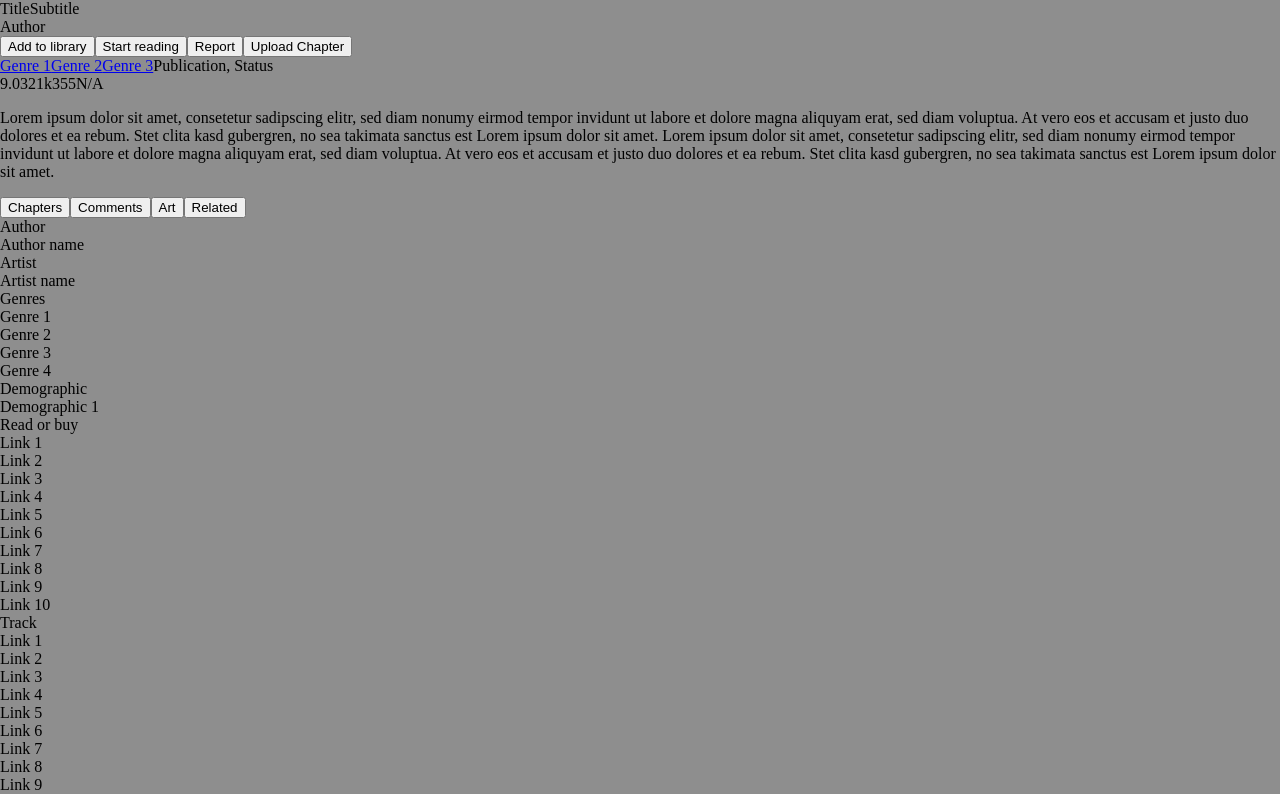
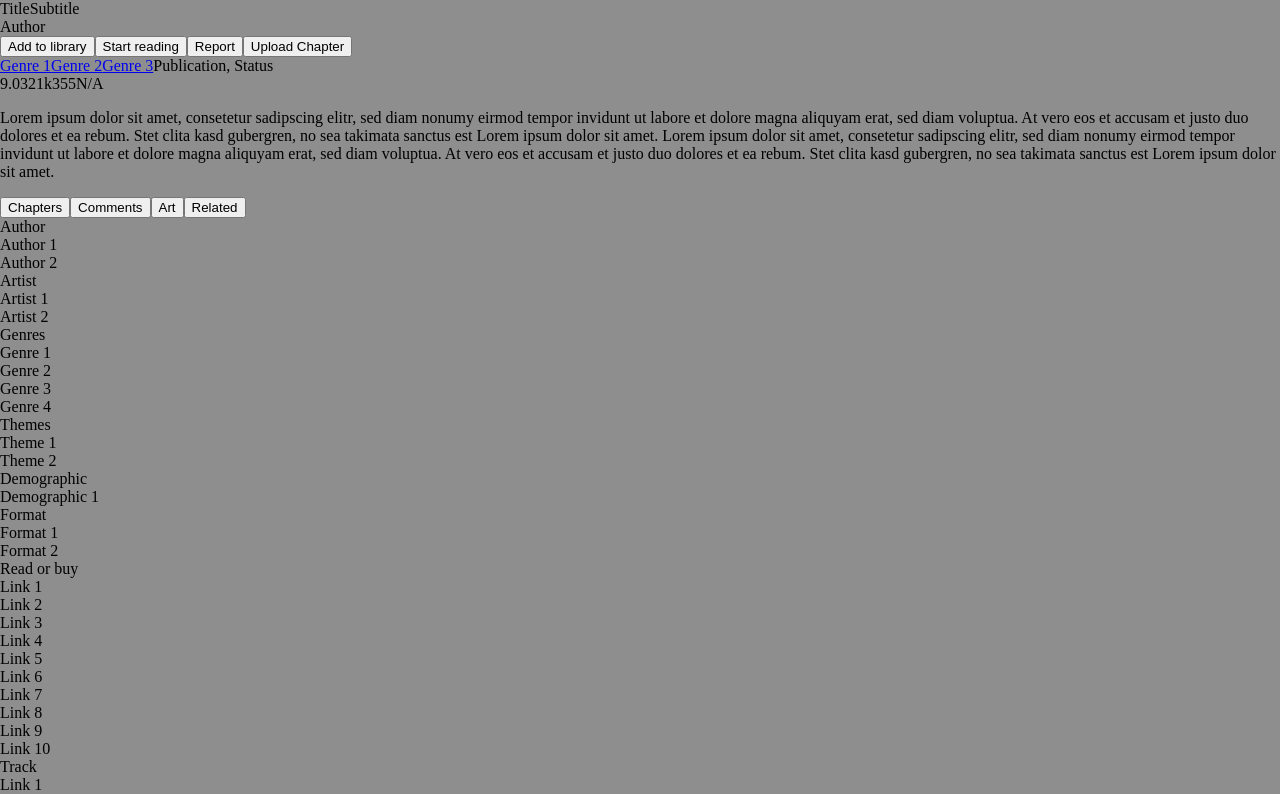
Before and after one commit to kotatsuyarn/md-manga-page, a Vue app: page /manga-page in a window 1280 px wide. Shown: the top 794 px of the page. Built offline with nearby package versions, Linux system fonts and the light colour scheme.

Commit message:
feat(MangaTabChapters): add themes and format to information

```diff
--- a/src/views/MangaView/partials/MangaTabBar/partials/MangaTabChapters.vue
+++ b/src/views/MangaView/partials/MangaTabBar/partials/MangaTabChapters.vue
@@ -8,21 +8,27 @@ import MDButton from '@/components/md/MDButton.vue';
       <div>
         <div class="p-2 flex flex-col bg-true-gray-500 rounded">
           <div>Author</div>
-          <div>Author name</div>
+          <div class="flex gap-2 flex-wrap items-center">
+            <div>Author 1</div>
+            <div>Author 2</div>
+          </div>
         </div>
       </div>
 
       <div>
         <div class="p-2 flex flex-col bg-true-gray-500 rounded">
           <div>Artist</div>
-          <div>Artist name</div>
+          <div class="flex gap-2 flex-wrap items-center">
+            <div>Artist 1</div>
+            <div>Artist 2</div>
+          </div>
         </div>
       </div>
 
       <div>
         <div class="p-2 flex flex-col bg-true-gray-500 rounded">
           <div>Genres</div>
-          <div class="flex gap-2 items-center">
+          <div class="flex gap-2 flex-wrap items-center">
             <div>Genre 1</div>
             <div>Genre 2</div>
             <div>Genre 3</div>
@@ -33,9 +39,29 @@ import MDButton from '@/components/md/MDButton.vue';
 
       <div>
         <div class="p-2 flex flex-col bg-true-gray-500 rounded">
+          <div>Themes</div>
+          <div class="flex gap-2 flex-wrap items-center">
+            <div>Theme 1</div>
+            <div>Theme 2</div>
+          </div>
+        </div>
+      </div>
+
+      <div>
+        <div class="p-2 flex flex-col bg-true-gray-500 rounded">
           <div>Demographic</div>
-          <div class="flex gap-2 items-center">
+          <div class="flex gap-2 flex-wrap items-center">
             <div>Demographic 1</div>
+          </div>
+        </div>
+      </div>
+
+      <div>
+        <div class="p-2 flex flex-col bg-true-gray-500 rounded">
+          <div>Format</div>
+          <div class="flex gap-2 flex-wrap items-center">
+            <div>Format 1</div>
+            <div>Format 2</div>
           </div>
         </div>
       </div>
```
